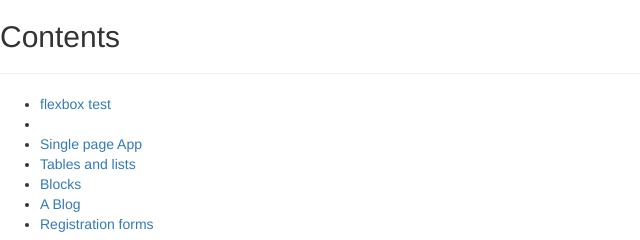
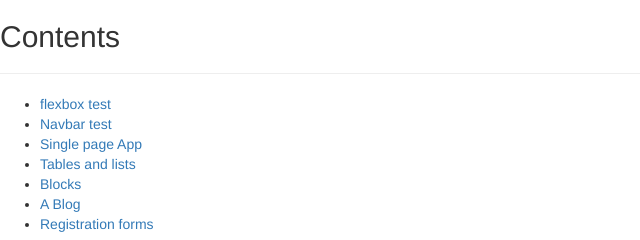
Before and after one commit to Smackatura/Web_fundamentals, a plain HTML site: page index.html in a window 1280 px wide. Shown: the top 240 px of the page, 0-640 px from the left. Drawn offline with nearby package versions, Linux system fonts and the light colour scheme; files that its build step writes are made by us from their sources.

Commit message:
fixed typo

```diff
--- a/index.html
+++ b/index.html
@@ -18,7 +18,7 @@
         <hr>
         <ul>
             <li><a href="/pages/flexbox.html">flexbox test</a></li>
-            <li><a href="/pages/flexnavbar.html" Navbar test</a></li>
+            <li><a href="/pages/flexnavbar.html">Navbar test</a></li>
             <li><a href="/pages/spa.html">Single page App</a></li>
             <li><a href="/pages/tables_lists.html">Tables and lists</a></li>
             <li><a href="/pages/blocks.html">Blocks</a></li>
```
